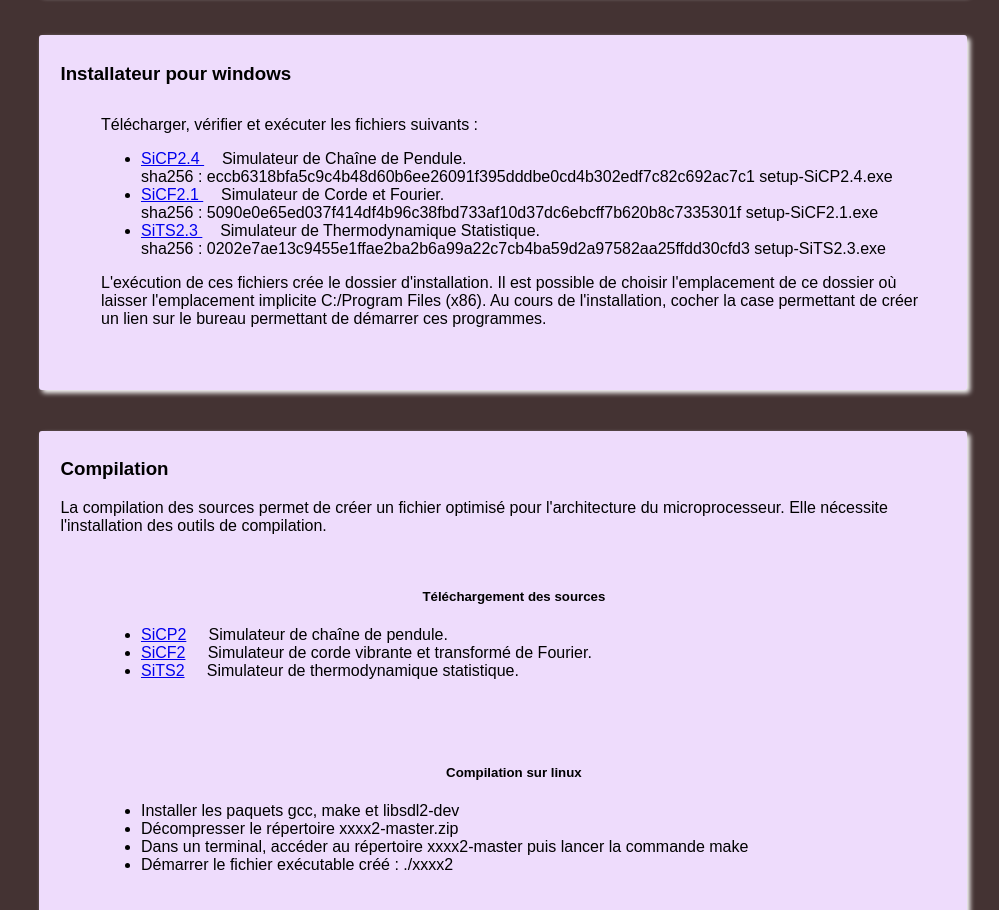
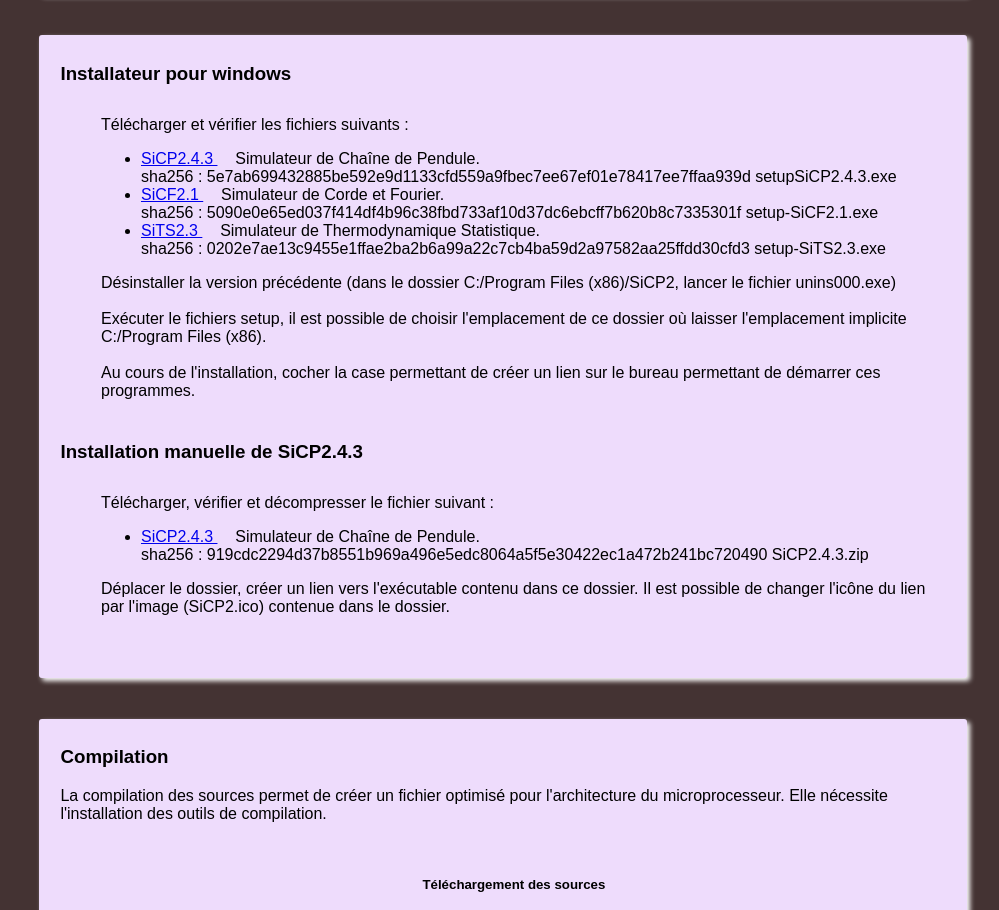
Before and after one commit to Cphysique/cphysique.github.io, a plain HTML site: page index.html in a window 1280 px wide. Shown: the part 1893-2803 px from the top of the page, without its empty margins (281-1280 px from the left). Drawn offline with Linux system fonts and the light colour scheme.

Commit message:
SiCP2.4.3

```diff
--- a/index.html
+++ b/index.html
@@ -109,20 +109,33 @@
 		<h3>Installateur pour windows</h3>
 
 	<article>	<!--		TÉLÉCHARGEMENT		-->
-	Télécharger, vérifier et exécuter les fichiers suivants :
+	Télécharger et vérifier les fichiers suivants :
 		<ul>
-			<li><a href="setupSiCP2.4.exe" > SiCP2.4 </a> &nbsp;&nbsp;&nbsp;  Simulateur de Chaîne de Pendule.
-			<br>sha256 : eccb6318bfa5c9c4b48d60b6ee26091f395dddbe0cd4b302edf7c82c692ac7c1  setup-SiCP2.4.exe
+			<li><a href="setupSiCP2.4.3.exe" > SiCP2.4.3 </a> &nbsp;&nbsp;&nbsp;  Simulateur de Chaîne de Pendule.
+			<br>sha256 : 5e7ab699432885be592e9d1133cfd559a9fbec7ee67ef01e78417ee7ffaa939d  setupSiCP2.4.3.exe
 			<li><a href="setupSiCF2.1.exe" > SiCF2.1 </a> &nbsp;&nbsp;&nbsp;  Simulateur de Corde et Fourier.
 			<br>sha256 : 5090e0e65ed037f414df4b96c38fbd733af10d37dc6ebcff7b620b8c7335301f  setup-SiCF2.1.exe
 			<li><a href="setupSiTS2.3.exe" > SiTS2.3 </a> &nbsp;&nbsp;&nbsp;  Simulateur de Thermodynamique Statistique.
 			<br>sha256 : 0202e7ae13c9455e1ffae2ba2b6a99a22c7cb4ba59d2a97582aa25ffdd30cfd3  setup-SiTS2.3.exe
 		</ul>
-	L'exécution de ces fichiers crée le dossier d'installation.
-	Il est possible de choisir l'emplacement de ce dossier où laisser l'emplacement implicite C:/Program Files (x86).
+	Désinstaller la version précédente (dans le dossier C:/Program Files (x86)/SiCP2, lancer le fichier unins000.exe)
+<br><br>
+    Exécuter le fichiers setup,  il est possible de choisir l'emplacement de ce dossier où laisser l'emplacement implicite C:/Program Files (x86).
+<br><br>
 	Au cours de l'installation, cocher la case permettant de créer un lien sur le bureau permettant de démarrer ces programmes.
 	</article>
 
+		<h3>Installation manuelle de SiCP2.4.3</h3>
+
+	<article>	<!--		PORTABLE		-->
+	Télécharger, vérifier et décompresser le fichier suivant :
+		<ul>
+			<li><a href="SiCP2.4.3.zip" > SiCP2.4.3 </a> &nbsp;&nbsp;&nbsp;  Simulateur de Chaîne de Pendule.
+			<br>sha256 : 919cdc2294d37b8551b969a496e5edc8064a5f5e30422ec1a472b241bc720490  SiCP2.4.3.zip
+
+		</ul>
+    Déplacer le dossier, créer un lien vers l'exécutable contenu dans ce dossier. Il est possible de changer l'icône du lien par l'image (SiCP2.ico) contenue dans le dossier.
+	</article>
 	<!--		ICONES
 	<article>
 	Après l'installation, il est alors possible de changer l'icône de ces raccourcis :
```
Also changed, not shown: 2 other files.
